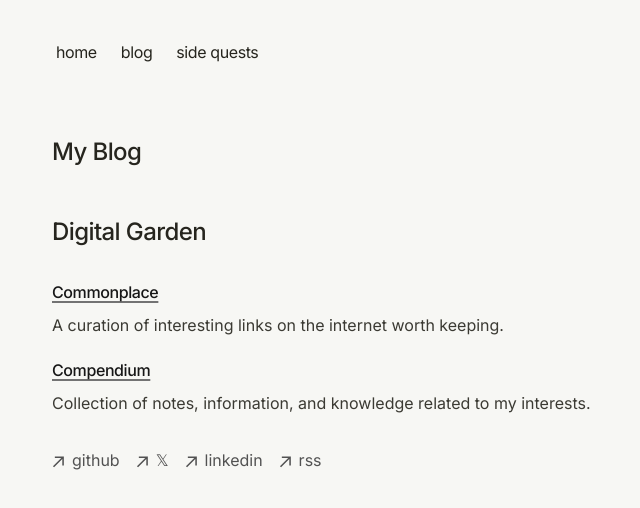
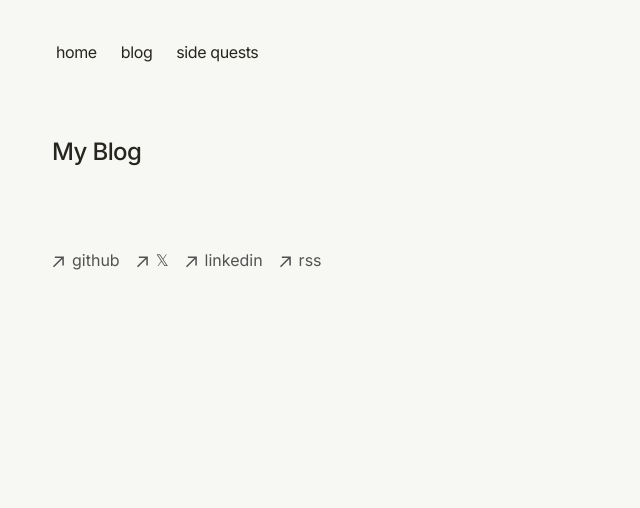
Before and after one commit to junnjiee/website, a Next.js app: page /blog in a window 1280 px wide. Shown: the top 508 px of the page, without its empty margins (300-940 px from the left). Built offline with nearby package versions, Linux system fonts and the light colour scheme.

Commit message:
remove this section

```diff
--- a/app/blog/page.tsx
+++ b/app/blog/page.tsx
@@ -1,25 +1,4 @@
 import { BlogPosts } from "app/components/posts";
-
-type LibraryItem = {
-  name: string;
-  description: string;
-  href: string;
-};
-
-const libraryItems: LibraryItem[] = [
-  {
-    name: "Commonplace",
-    description:
-      "A curation of interesting links on the internet worth keeping.",
-    href: "https://junnjiee.notion.site/commonplace",
-  },
-  {
-    name: "Compendium",
-    description:
-      "Collection of notes, information, and knowledge related to my interests.",
-    href: "https://junnjiee-compendium.vercel.app/",
-  },
-];
 
 export const metadata = {
   title: "Blog",
@@ -35,29 +14,6 @@ export default function Page() {
         </h1>
         <BlogPosts />
       </div>
-
-      <h1 className="mb-8 text-2xl font-medium tracking-tight">
-        Digital Garden
-      </h1>
-      <div className="space-y-5">
-        {libraryItems.map((item) => (
-          <article key={item.name}>
-            <h2 className="font-medium tracking-tight text-neutral-900 dark:text-neutral-100">
-              <a
-                href={item.href}
-                target="_blank"
-                rel="noopener noreferrer"
-                className="title-link"
-              >
-                {item.name}
-              </a>
-            </h2>
-            <p className="mt-2 leading-relaxed text-description">
-              {item.description}
-            </p>
-          </article>
-        ))}
-      </div>
     </section>
   );
 }
```
